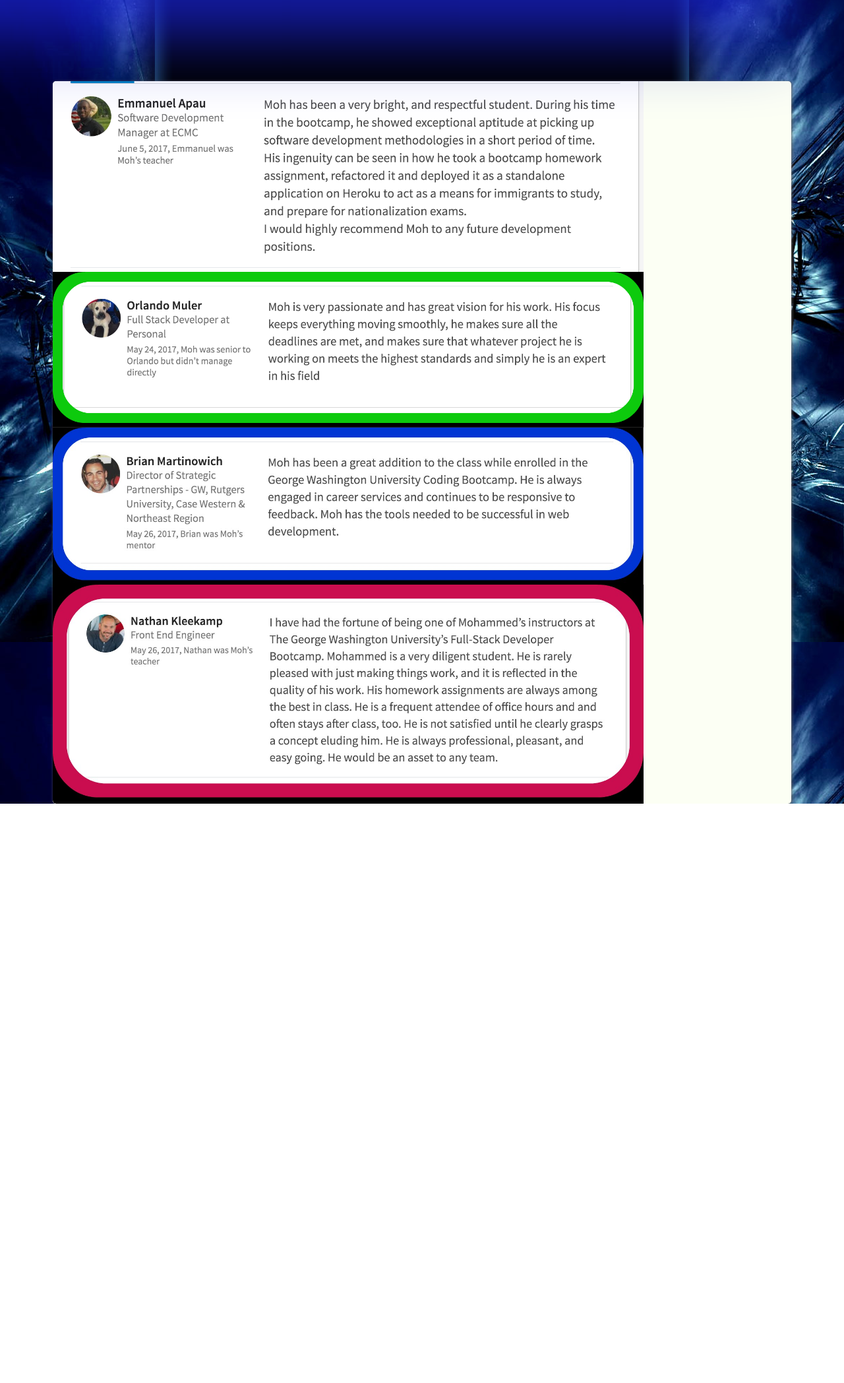
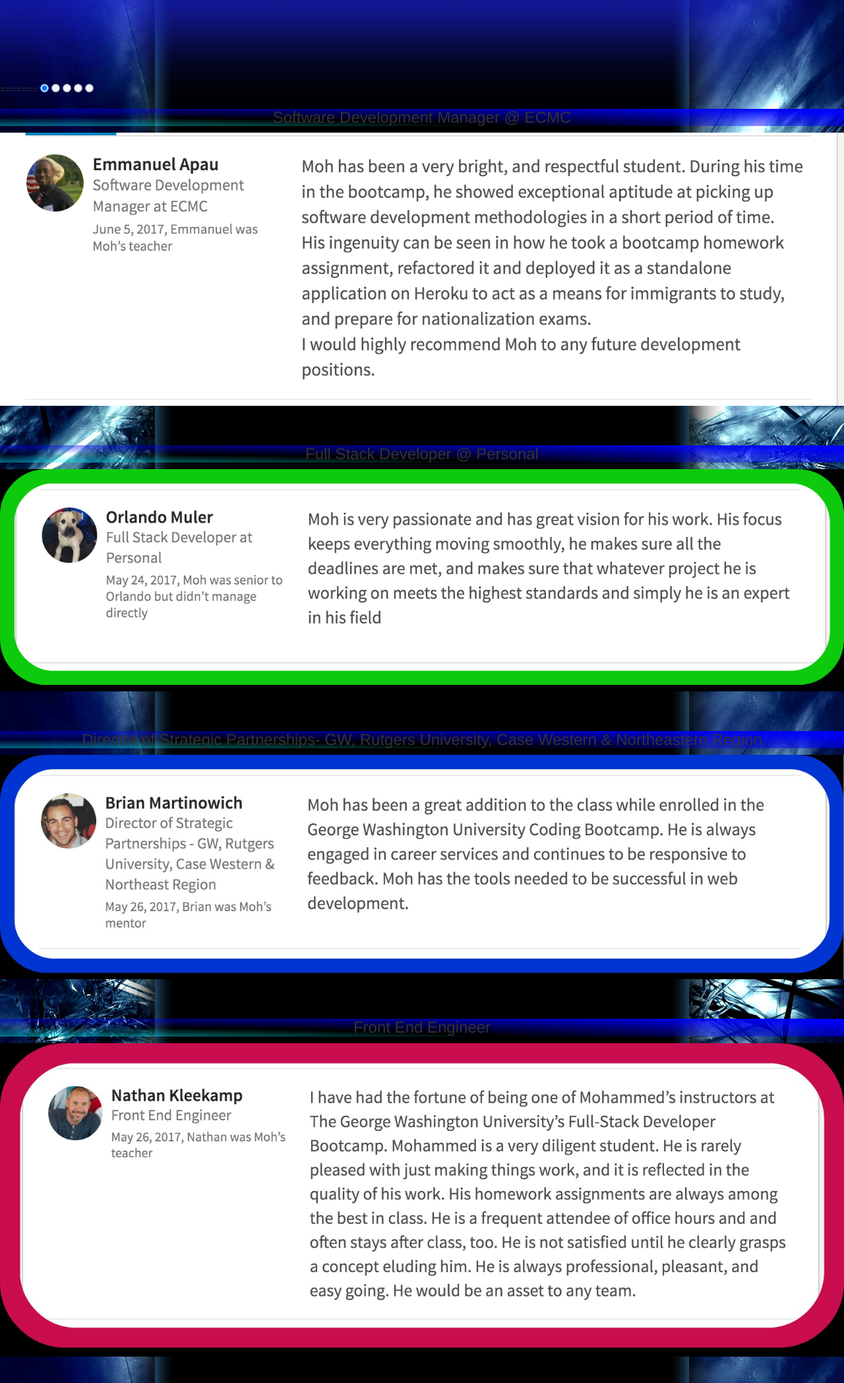
Before and after one commit to mrkem598/port_mas, a PHP site: page /recommendation.html in a window 1280 px wide. Shown: the part 51-2147 px from the top of the page at 66% size. Before the commit the page ends 1269 px from the top, so only its background shows below. Run offline with PHP 8.4, Linux system fonts and the light colour scheme.

Commit message:
Update recommendation.css

```diff
--- a/css/recommendation.css
+++ b/css/recommendation.css
@@ -1,4 +1,4 @@
-<<<<<<< HEAD
+
 img {
   max-width: 100%;
   height: auto;
@@ -15,265 +15,3 @@ slide-wrraper {
   background-size: cover;
   margin-top: 20%;
 }
-=======
-/*  ------------------------Recomendation-------------*/
-@import 'bourbon';
-/*---- NUMBER OF SLIDE CONFIGURATION ----*/
-$num-of-slide: 5;
-
-.wrapper {
-    max-width: 80%;
-    margin: 1em auto;
-    position: relative;
-}
-
-input {
-    display: none;
-}
-
-.inner {
-    width: percentage($num-of-slide);
-    line-height: 0;
-}
-
-article {
-    width: percentage(1/$num-of-slide);
-    float: left;
-    position: relative;
-
-    img {
-        width: 80%;
-    }
-}
-
-/*---- SET UP CONTROL ----*/
-.slider-prev-next-control {
-    height: 50px;
-    position: absolute;
-    top: 50%;
-    width: 100%;
-    @include transform(translateY(-50%));
-
-    label {
-        display: none;
-        width: 40px;
-        height: 40px;
-        border-radius: 50%;
-        background: #fff;
-        opacity: 0.7;
-
-        &:hover {
-            opacity: 1;
-        }
-    }
-}
-
-.slider-dot-control {
-    position: absolute;
-    width: 100%;
-    bottom: 0;
-    text-align: center;
-
-    label {
-        cursor: pointer;
-        border-radius: 5px;
-        display: inline-block;
-        width: 10px;
-        height: 10px;
-        background: #bbb;
-        @include transition(all 0.3s);
-
-        &:hover {
-            background: #ccc;
-            border-color: #777;
-        }
-    }
-}
-
-/* Info Box */
-.info {
-    position: absolute;
-    font-style: italic;
-    line-height: 20px;
-    opacity: 0;
-    color: #000;
-    text-align: left;
-    @include transition(all 1000ms ease-out 600ms);
-
-    h3 {
-        color: #fcfff4;
-        margin: 0 0 5px;
-        font-weight: normal;
-        font-size: 1.5em;
-        font-style: normal;
-    }
-
-    &.top-left {
-        top: 30px;
-        left: 30px;
-    }
-
-    &.top-right {
-        top: 30px;
-        right: 30px;
-    }
-
-    &.bottom-left {
-        bottom: 30px;
-        left: 30px;
-    }
-
-    &.bottom-right {
-        bottom: 30px;
-        right: 30px;
-    }
-}
-
-/* Slider Styling */
-.slider-wrapper {
-    width: 100%;
-    overflow: hidden;
-    border-radius: 5px;
-    box-shadow: 1px 1px 4px #666;
-    background: #fff;
-    background: #fcfff4;
-    @include transform(translateZ(0));
-    @include transition(all 500ms ease-out);
-
-    .inner {
-        @include transform(translateZ(0));
-        @include transition(all 800ms cubic-bezier(0.77, 0, 0.175, 1));
-    }
-}
-
-/*---- SET POSITION FOR SLIDE ----*/
-%bind-prev-next-button {
-    font-family: FontAwesome;
-    font-style: normal;
-    font-weight: normal;
-    text-decoration: inherit;
-    margin: 0;
-    line-height: 38px;
-    font-size: 3em;
-    display: block;
-    color: #777;
-}
-
-%bind-next-button {
-    @extend %bind-prev-next-button;
-    content: "\f105";
-    padding-left: 15px;
-}
-
-%bind-next-label {
-    display: block;
-    float: right;
-    margin-right: 5px;
-}
-
-%bind-prev-label {
-    display: block;
-    float: left;
-    margin-left: 5px;
-}
-
-%bind-prev-button {
-    @extend %bind-prev-next-button;
-    content: "\f104";
-    padding-left: 8px;
-}
-
-%bind-background-active-dot {
-    background: #333;
-}
-
-%bind-opacity-info {
-    opacity: 1;
-}
-
-@for $i from 1 through $num-of-slide {
-    #slide#{$i}:checked {
-        & ~ .slider-wrapper .inner {
-            margin-left: percentage(1 - $i);
-        }
-
-        & ~ .slider-dot-control label:nth-child(#{$i}) {
-            @extend %bind-background-active-dot;
-        }
-
-        & ~ .slider-wrapper article:nth-child(#{$i}) .info {
-            @extend %bind-opacity-info;
-        }
-    }
-}
-
-@for $i from 1 through ($num-of-slide - 1) {
-    #slide#{$i}:checked {
-        & ~ .slider-prev-next-control label:nth-child(#{$i +1}) {
-            @extend %bind-next-label;
-
-            &::after {
-                @extend %bind-next-button;
-            }
-        }
-    }
-}
-
-#slide#{$num-of-slide}:checked ~ .slider-prev-next-control label:nth-child(1) {
-    @extend %bind-next-label;
-
-    &::after {
-        @extend %bind-next-button;
-    }
-}
-
-@for $i from 2 through $num-of-slide {
-    #slide#{$i}:checked {
-        & ~ .slider-prev-next-control label:nth-child(#{$i - 1}) {
-            @extend %bind-prev-label;
-
-            &::after {
-                @extend %bind-prev-button;
-            }
-        }
-    }
-}
-
-#slide#{1}:checked ~ .slider-prev-next-control label:nth-child(#{$num-of-slide}) {
-    @extend %bind-prev-label;
-
-    &::after {
-        @extend %bind-prev-button;
-    }
-}
-
-/*---- TABLET ----*/
-@media only screen and (max-width: 850px) and (min-width: 450px) {
-    .slider-wrapper {
-        border-radius: 0;
-    }
-}
-
-/*---- MOBILE----*/
-@media only screen and (max-width: 450px) {
-    .slider-wrapper {
-        border-radius: 0;
-    }
-
-    .slider-wrapper .info {
-        opacity: 0;
-    }
-}
-
-@media only screen and (min-width: 850px) {
-    body {
-        padding: 0 80px;
-    }
-}
-
-
-
-
-
-
->>>>>>> cc97d0448fa654559faa2aa8c69d076856742376
```
